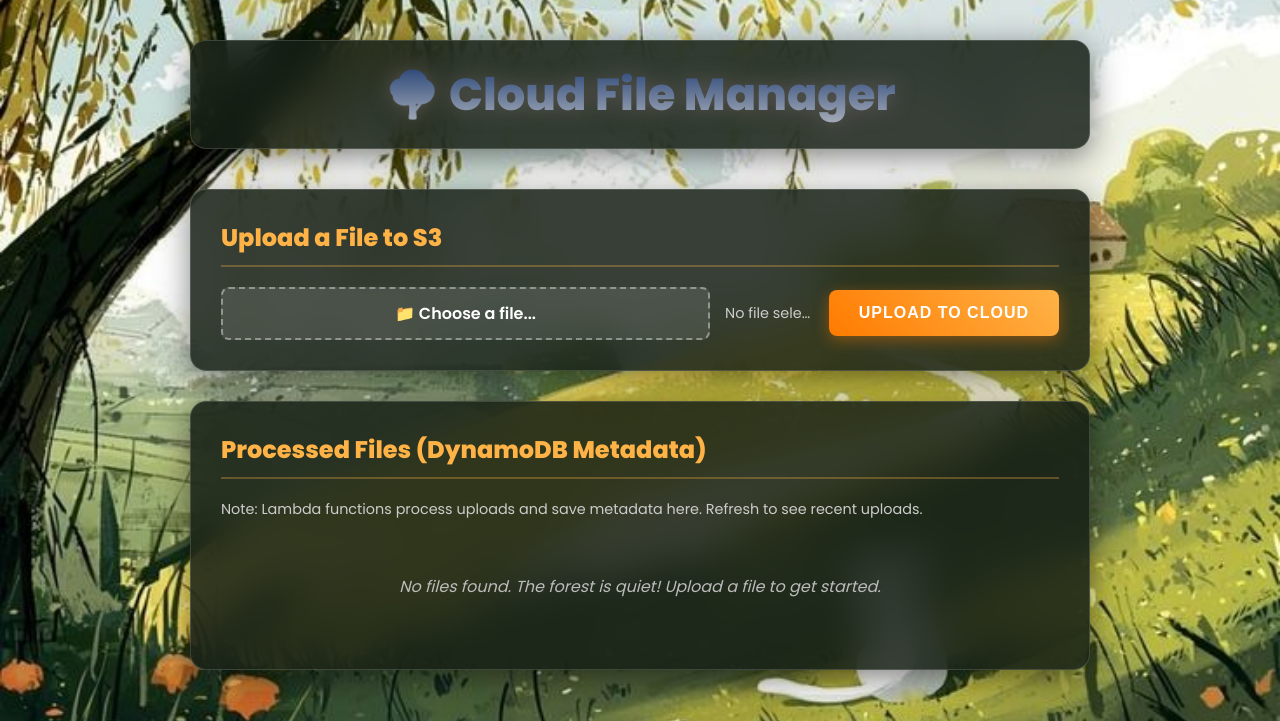
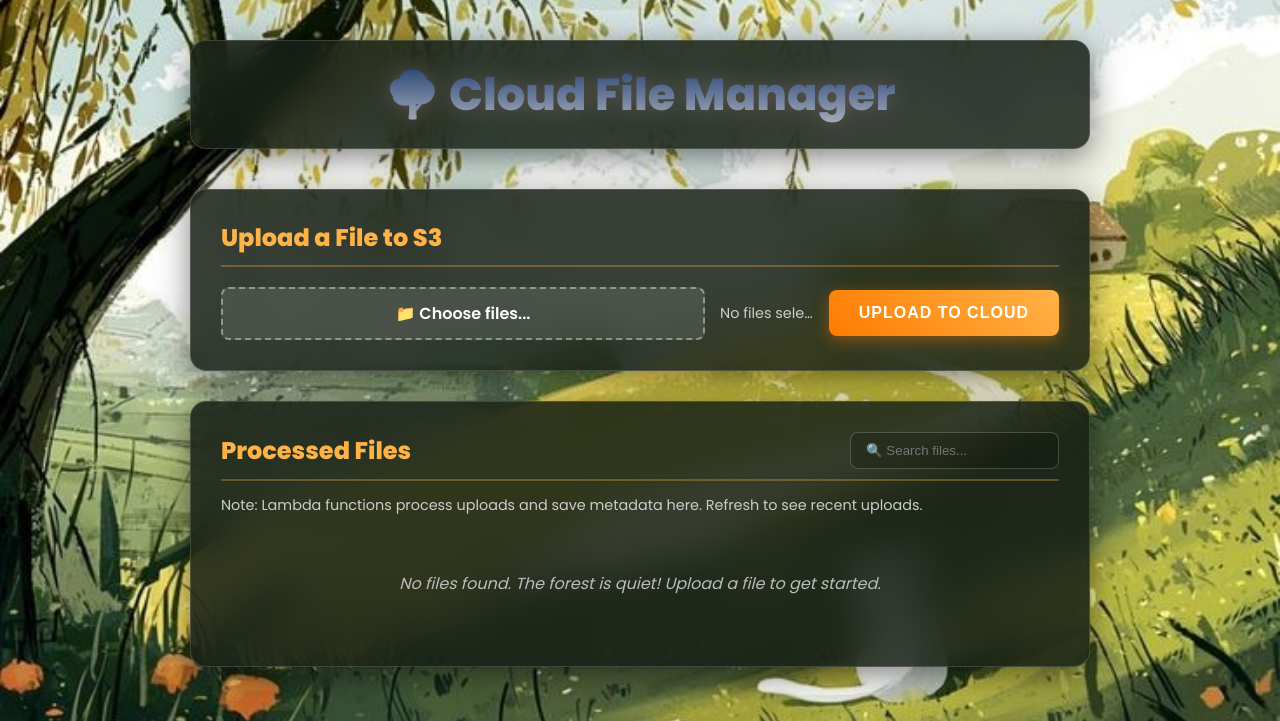
Before and after one commit to Dibyaranjan27/serverless-cloud-file-manager, a Flask app: page / in a window 1280 px wide. Shown: the top 721 px of the page. Run offline with Flask 3, Linux system fonts and the light colour scheme; data that the repository does not hold is empty.

Commit message:
Feat: Add support for multiple file uploads and a frontend search bar

```diff
--- a/app/app.py
+++ b/app/app.py
@@ -57,17 +57,23 @@ def upload_file():
         flash('No file part', 'error')
         return redirect(url_for('index'))
 
-    file = request.files['file']
-    if file.filename == '':
+    files = request.files.getlist('file')
+    if not files or files[0].filename == '':
         flash('No selected file', 'error')
         return redirect(url_for('index'))
 
-    try:
-        s3_client.upload_fileobj(file, BUCKET_NAME, file.filename)
-        flash(f"File '{file.filename}' successfully uploaded to S3!", 'success')
-    except ClientError as e:
-        print(f"S3 Error: {e}")
-        flash(f"Failed to upload to S3: {e}", 'error')
+    success_count = 0
+    for file in files:
+        if file.filename:
+            try:
+                s3_client.upload_fileobj(file, BUCKET_NAME, file.filename)
+                success_count += 1
+            except ClientError as e:
+                print(f"S3 Error: {e}")
+                flash(f"Failed to upload {file.filename}: {e}", 'error')
+
+    if success_count > 0:
+        flash(f"Successfully uploaded {success_count} file(s) to S3!", 'success')
 
     return redirect(url_for('index'))
 
--- a/app/static/main.js
+++ b/app/static/main.js
@@ -1,4 +1,28 @@
 document.getElementById('fileInput').addEventListener('change', function(e) {
-    var fileName = e.target.files[0] ? e.target.files[0].name : 'No file selected';
-    document.getElementById('fileName').textContent = fileName;
+    var files = e.target.files;
+    var display = document.getElementById('fileName');
+    if (files.length === 0) {
+        display.textContent = 'No files selected';
+    } else if (files.length === 1) {
+        display.textContent = files[0].name;
+    } else {
+        display.textContent = files.length + ' files selected';
+    }
 });
+
+var searchInput = document.getElementById('searchInput');
+if (searchInput) {
+    searchInput.addEventListener('keyup', function() {
+        var filter = this.value.toLowerCase();
+        var rows = document.querySelectorAll('tbody tr');
+
+        rows.forEach(function(row) {
+            var filename = row.cells[0].textContent.toLowerCase();
+            if (filename.includes(filter)) {
+                row.style.display = '';
+            } else {
+                row.style.display = 'none';
+            }
+        });
+    });
+}
--- a/app/templates/index.html
+++ b/app/templates/index.html
@@ -26,18 +26,21 @@
         <h2>Upload a File to S3</h2>
         <form action="/upload" method="POST" enctype="multipart/form-data">
             <div class="file-upload-wrapper">
-                <input type="file" name="file" id="fileInput" class="file-upload-input" required>
+                <input type="file" name="file" id="fileInput" class="file-upload-input" multiple required>
                 <label for="fileInput" class="file-upload-label">
-                    📁 Choose a file...
+                    📁 Choose files...
                 </label>
-                <div id="fileName" class="file-name-display">No file selected</div>
+                <div id="fileName" class="file-name-display">No files selected</div>
             </div>
             <button type="submit" class="upload-btn">Upload to Cloud</button>
         </form>
     </div>
 
     <div class="glass-card">
-        <h2>Processed Files (DynamoDB Metadata)</h2>
+        <div style="display: flex; justify-content: space-between; align-items: center; flex-wrap: wrap; gap: 15px; border-bottom: 2px solid rgba(255, 179, 71, 0.3); padding-bottom: 10px; margin-bottom: 10px;">
+            <h2 style="border: none; padding: 0; margin: 0;">Processed Files</h2>
+            <input type="text" id="searchInput" placeholder="🔍 Search files..." style="padding: 10px 15px; border-radius: 8px; border: 1px solid rgba(255,255,255,0.2); background: rgba(0,0,0,0.2); color: white; min-width: 200px;">
+        </div>
         <p style="color: #ccc; font-size: 0.9rem;">Note: Lambda functions process uploads and save metadata here. Refresh to see recent uploads.</p>
         {% if files %}
             <div class="table-responsive">
```
